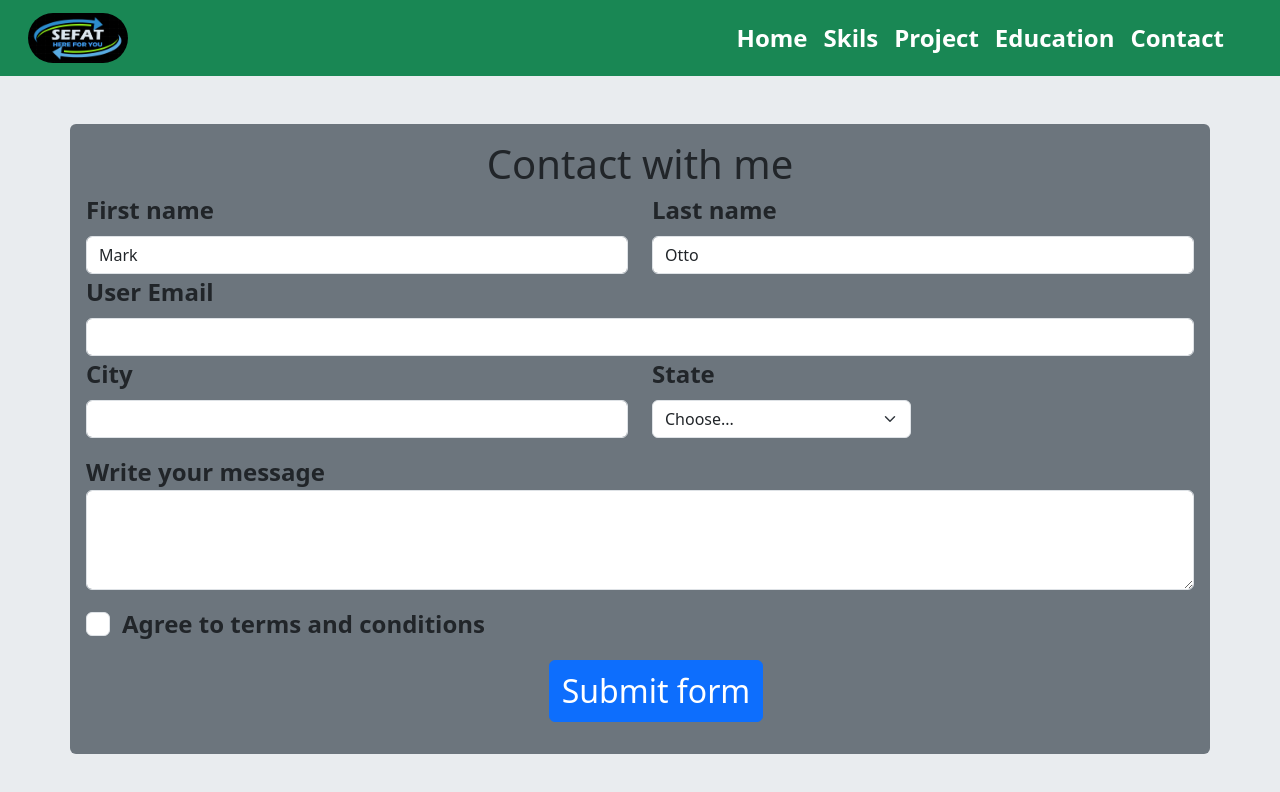
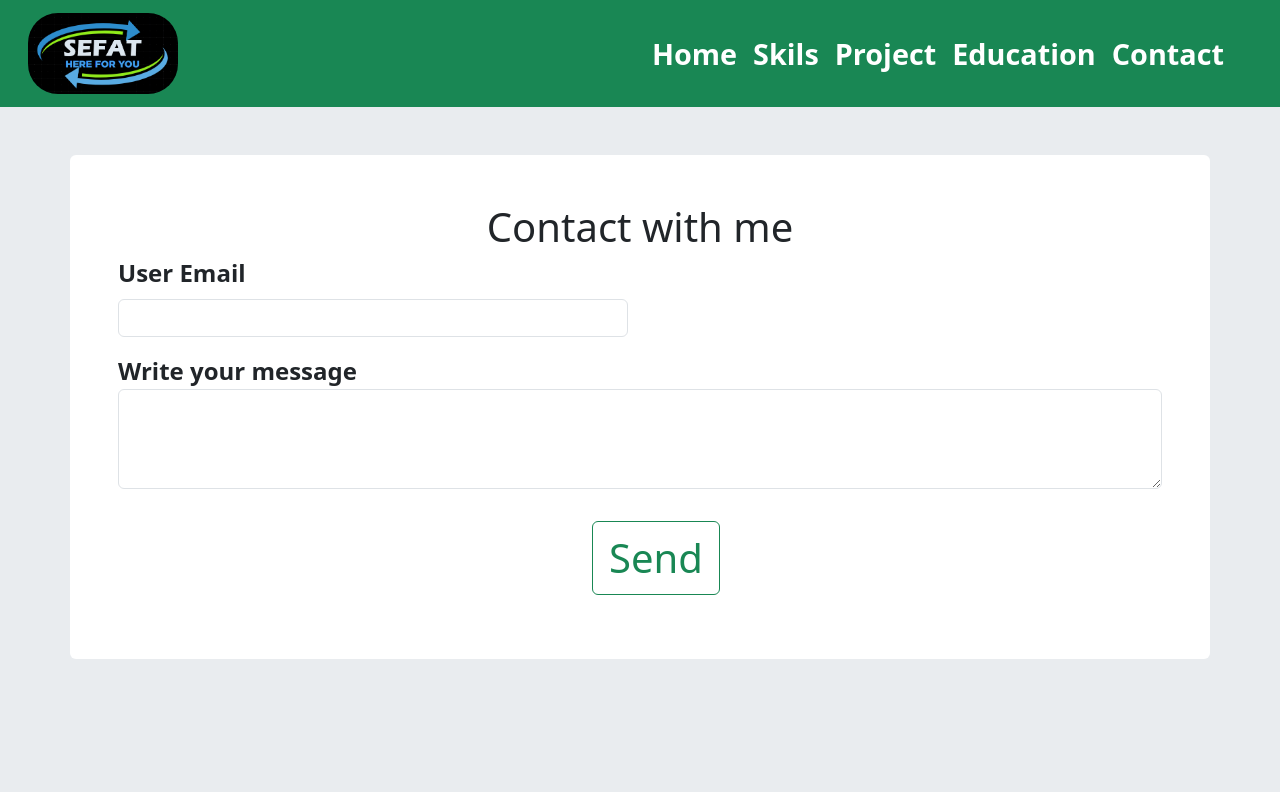
Before and after one commit to sifatullahbabu/My-Portfolio-, a plain HTML site: page contact.html in a window 1280 px wide. Drawn offline with nearby package versions, Linux system fonts and the light colour scheme.

Commit message:
version2

```diff
--- a/contact.css
+++ b/contact.css
@@ -7,21 +7,28 @@
   margin: 20px 0px;
 }
 .logoimage{
-    width: 100px;
-    height: 50px;
+  width: 150px;
+  height: auto;
   border-radius: 30px;
 }
+
 .nav-link:hover{
   color: green;
+
 
 }
 .nav-item a{
   color: white;
+  font-size: larger;
 }
 .nav-item a:hover{
   color:rgb(231, 36, 94);
 }
 
+
 .container{
     height: auto;
 }
+main{
+  background-color: white;
+}
--- a/contact.html
+++ b/contact.html
@@ -43,42 +43,22 @@
 
 
 
-  <div class="container bg-secondary text-dark rounded fs-4 p-3 mb-5 mt-5 fw-bold">
+  <div class="container bg-white text-dark rounded fs-4 p-5 mb-5 mt-5 fw-bold">
     <div>
       <h1 class="text-center mb-1">Contact with me</h1>
     </div>
     <form class="row g-6">
+
+
         <div class="col-md-6">
-          <label for="validationDefault01" class="form-label">First name</label>
-          <input type="text" class="form-control" id="validationDefault01" value="Mark" required>
-        </div>
-        <div class="col-md-6">
-          <label for="validationDefault02" class="form-label">Last name</label>
-          <input type="text" class="form-control" id="validationDefault02" value="Otto" required>
-        </div>
-        <div class="col-md-12">
           <label for="validationDefaultUsername" class="form-label">User Email</label>
-          <div class="input-group">
 
             <input type="email" class="form-control" id="validationDefaultUsername" aria-describedby="inputGroupPrepend2" required>
+
           </div>
-        </div>
-        <div class="col-md-6">
-          <label for="validationDefault03" class="form-label">City</label>
-          <input type="text" class="form-control" id="validationDefault03" required>
-        </div>
-        <div class="col-md-3">
-          <label for="validationDefault04" class="form-label">State</label>
-          <select class="form-select" id="validationDefault04" required>
-            <option selected disabled value="">Choose...</option>
-            <option>...</option>
-            <option value="Bangladesh">Bangladesh</option>
-            <option value="India">India</option>
-            <option value="Soudi">Soudi</option>
-            <option value="Qatar">Qatar</option>
-            <option value="Egypt">Egypt</option>
-          </select>
-        </div>
+
+
+
 
       <div class="col-12 my-3">
         <label for="floatingTextarea2">Write your message</label>
@@ -87,15 +67,10 @@
 
 
         <div class="col-12">
-            <div class="form-check">
-              <input class="form-check-input" type="checkbox" value="" id="invalidCheck2" required>
-              <label class="form-check-label" for="invalidCheck2">
-                Agree to terms and conditions
-              </label>
-            </div>
+
           </div>
-        <div class="col-12 m-3 text-center m-1">
-          <button class="btn btn-primary fs-2 " type="submit">Submit form</button>
+        <div class="col-12 m-3 text-center m-1 px-5">
+          <button class="btn btn-outline-success fs-1 px-3 " type="submit">Send</button>
         </div>
       </form>
 
--- a/education.css
+++ b/education.css
@@ -7,22 +7,28 @@
   margin: 20px 0px;
 }
 .logoimage{
-    width: 100px;
-    height: 50px;
+  width: 150px;
+  height: auto;
   border-radius: 30px;
 }
+
 .nav-link:hover{
   color: green;
+
 
 }
 .nav-item a{
   color: white;
+  font-size: larger;
 }
 .nav-item a:hover{
   color:rgb(231, 36, 94);
 }
+
+
  main{
-  background-color: rgb(81, 68, 94);
+  background-color: #ffffff;
+  padding: 50px;
  }
 .box1{
     height: auto;
@@ -48,6 +54,7 @@
     color: rgb(19, 16, 18);
     box-shadow:2px 2px 2px 2px;
     margin-top: 50px;
+    padding: 10px;
 }
 .edurbap{
     display: flex;
@@ -59,7 +66,7 @@
     text-align: center;
     height:auto;
     width: 600px;
-    background-color: rgb(71, 58, 58);
+    background-color: rgb(26, 77, 26);
     font-size: larger;
     border-radius: 20px;
     box-shadow: 5px;
@@ -81,7 +88,7 @@
     height: auto;
     color: white;
     width: auto;
-    background-color: rgb(4, 43, 10);
+    background-color: rgb(26, 77, 26);
     border-radius: 20px;
     box-shadow: 5px;
     display: grid;
--- a/experience.css
+++ b/experience.css
@@ -7,16 +7,19 @@
   margin: 20px 0px;
 }
 .logoimage{
-    width: 100px;
-    height: 50px;
+  width: 150px;
+  height: auto;
   border-radius: 30px;
 }
+
 .nav-link:hover{
   color: green;
+
 
 }
 .nav-item a{
   color: white;
+  font-size: larger;
 }
 .nav-item a:hover{
   color:rgb(231, 36, 94);
--- a/project.css
+++ b/project.css
@@ -7,16 +7,19 @@
   margin: 20px 0px;
 }
 .logoimage{
-    width: 100px;
-    height: 50px;
+  width: 150px;
+  height: auto;
   border-radius: 30px;
 }
+
 .nav-link:hover{
   color: green;
+
 
 }
 .nav-item a{
   color: white;
+  font-size: larger;
 }
 .nav-item a:hover{
   color:rgb(231, 36, 94);
--- a/skils.css
+++ b/skils.css
@@ -7,20 +7,24 @@
   margin: 20px 0px;
 }
 .logoimage{
-    width: 100px;
-    height: 50px;
+  width: 150px;
+  height: auto;
   border-radius: 30px;
 }
+
 .nav-link:hover{
   color: green;
+
 
 }
 .nav-item a{
   color: white;
+  font-size: larger;
 }
 .nav-item a:hover{
   color:rgb(231, 36, 94);
 }
+
 
 .heading1{
     display: flex;
@@ -31,8 +35,8 @@
 .heading1 h2{
     width: 400px;
     height: 100px;
-    font-size:30px;
-    background-color: rgb(71, 85, 110);
+    font-size:50px;
+    background-color: rgb(255, 255, 255);
     margin-top:50px;
     color:rgb(0, 0, 0);
     border-radius: 20px;
@@ -42,7 +46,7 @@
     box-shadow: 3px 3px 3px 3px;
 }
 #skill{
-    background-color: rgb(133, 74, 187);
+    background-color: #ffffff;
 }
 .skills{
     margin: 0px 30px;
@@ -62,7 +66,7 @@
     box-shadow: 2px rgb(94, 91, 91);
     margin: 20px 0px;
     color: rgb(253, 253, 253);
-    font-size: large;
+    font-size: x-large;
 }
 #html_part{
   display:grid;
--- a/style.css
+++ b/style.css
@@ -7,24 +7,27 @@
   margin: 20px 0px;
 }
 .logoimage{
-  width: 100px;
-  height: 50px;
+  width: 150px;
+  height: auto;
   border-radius: 30px;
 }
+
 .nav-link:hover{
   color: green;
+
 
 }
 .nav-item a{
   color: white;
+  font-size: larger;
 }
 .nav-item a:hover{
   color:rgb(231, 36, 94);
 }
 
 
-main{
-  background-color: rgb(136, 176, 189);
+body{
+  background: color #ffffff;
 }
 
 
```
Also changed, not shown: education.html (+3 -3 lines). Lines whose indentation alone changed are shown as unchanged.
